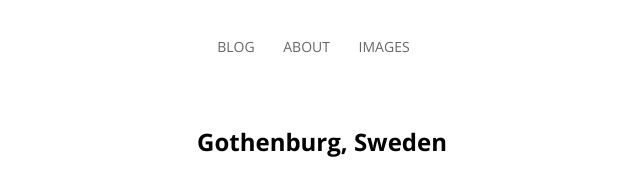
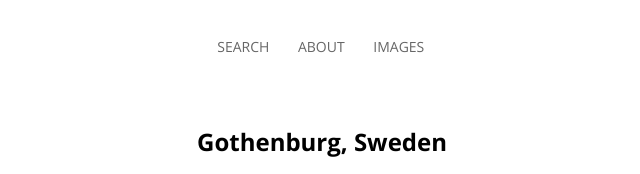
Before and after one commit to BelminD/blog, a plain HTML site: page index.html in a window 1280 px wide. Shown: the part 165-339 px from the top of the page, 318-958 px from the left. Drawn offline with nearby package versions, Linux system fonts and the light colour scheme; a web font is replaced by a local one.

Commit message:
minimal change

```diff
--- a/css/main.css
+++ b/css/main.css
@@ -1,6 +1,7 @@
 @charset "utf-8";
 
 body{
+	min-width: 1200px;
 	margin:0;
 	padding:0;
 	background-color:#fff;
--- a/index.html
+++ b/index.html
@@ -21,7 +21,7 @@
         <h1> dervisevic </h1>
           <nav>
       			<ul>
-      					<li> <a href="#blog">BLOG</a></li>
+      					<li> <a href="#search">SEARCH</a></li>
       					<li> <a href="#about">ABOUT</a></li>
                 <li> <a href="#images">IMAGES</a></li>
       			</ul>
```
Also changed, not shown: 1 other file.
